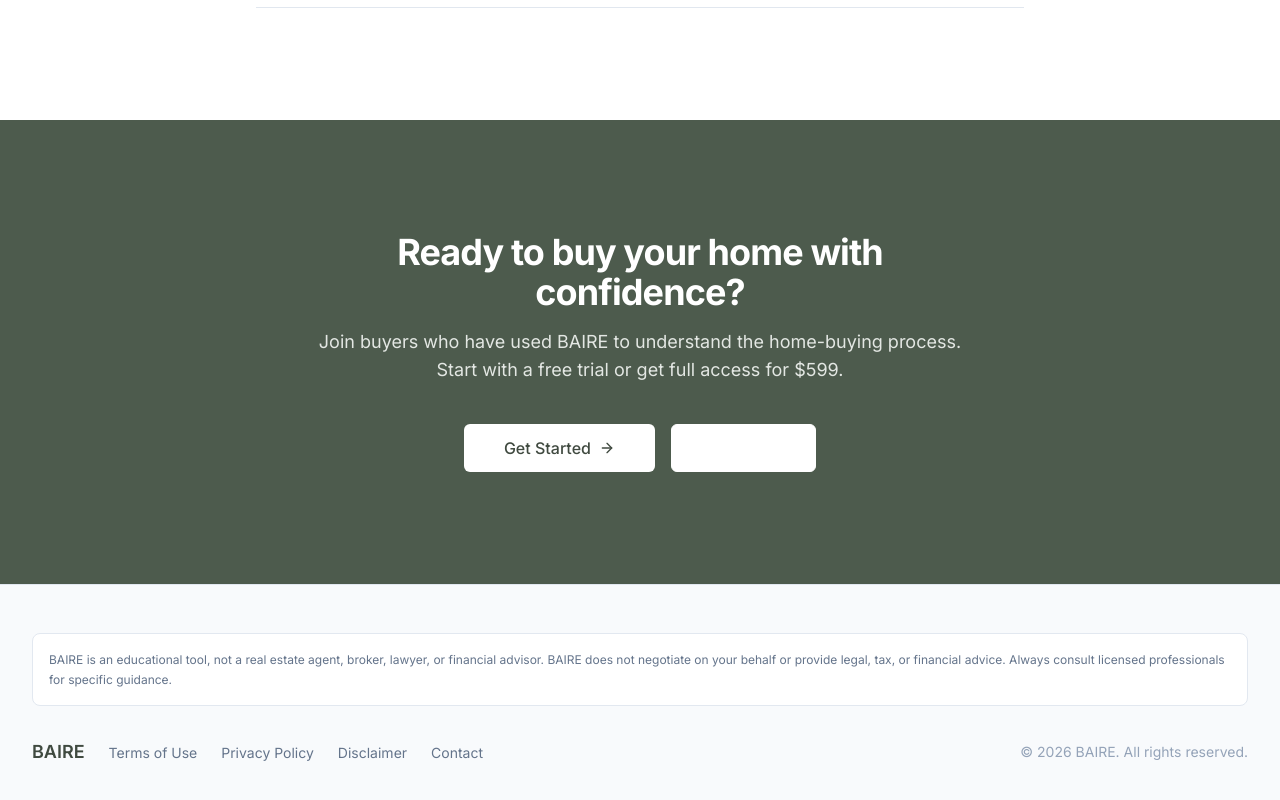
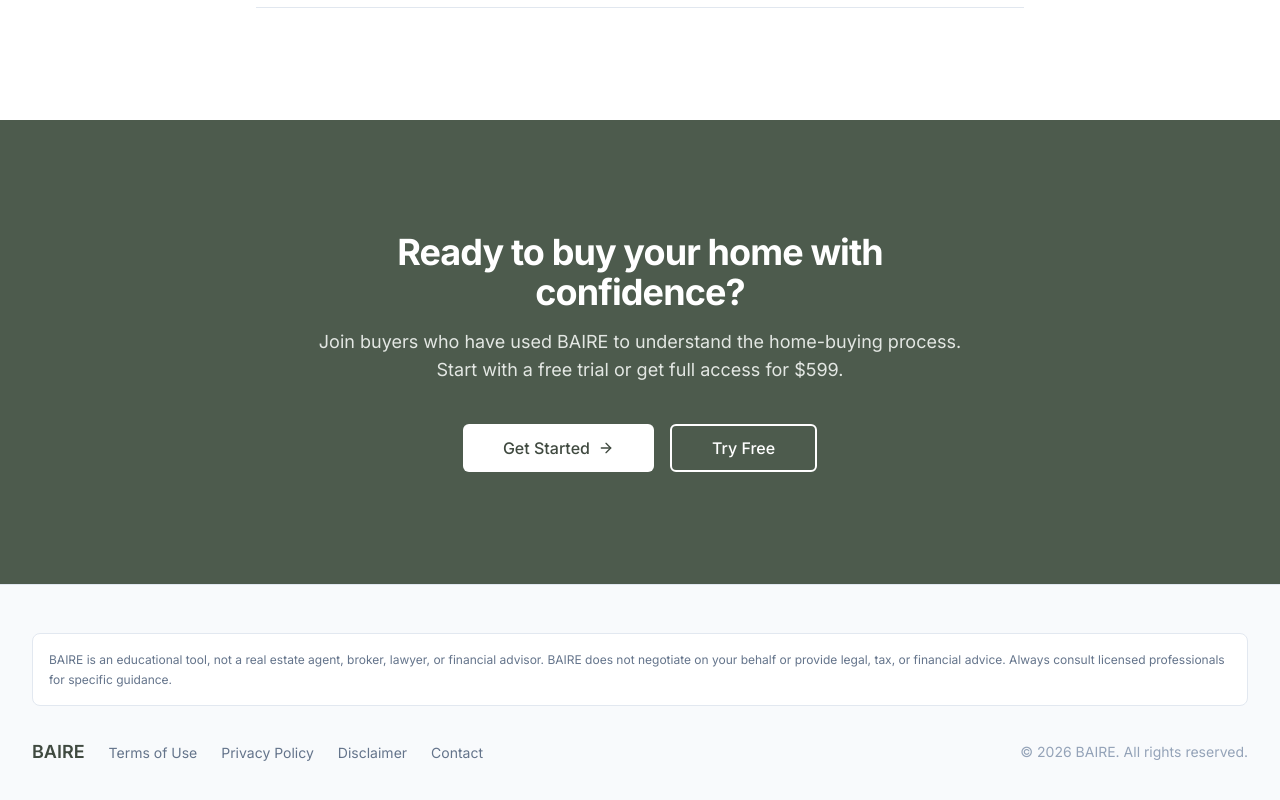
Before and after one commit to geoffbailey114/baireapp, a Next.js app: page / in a window 1280 px wide. Shown: the part 3562-4362 px from the top of the page. Built offline with nearby package versions, Linux system fonts and the light colour scheme.

Commit message:
Update cta-section.tsx

```diff
--- a/components/cta-section.tsx
+++ b/components/cta-section.tsx
@@ -35,13 +35,12 @@ export function CTASection() {
               </Link>
             </Button>
             <Button
-              variant="outline"
-              size="xl"
-              asChild
-              className="border-white text-white hover:bg-sage-600 hover:text-white"
-            >
-              <Link href="/consultant">Try Free</Link>
-            </Button>
+  size="xl"
+  asChild
+  className="bg-transparent border-2 border-white text-white hover:bg-sage-600 hover:text-white"
+>
+  <Link href="/consultant">Try Free</Link>
+</Button>
           </div>
         </motion.div>
       </div>
```
